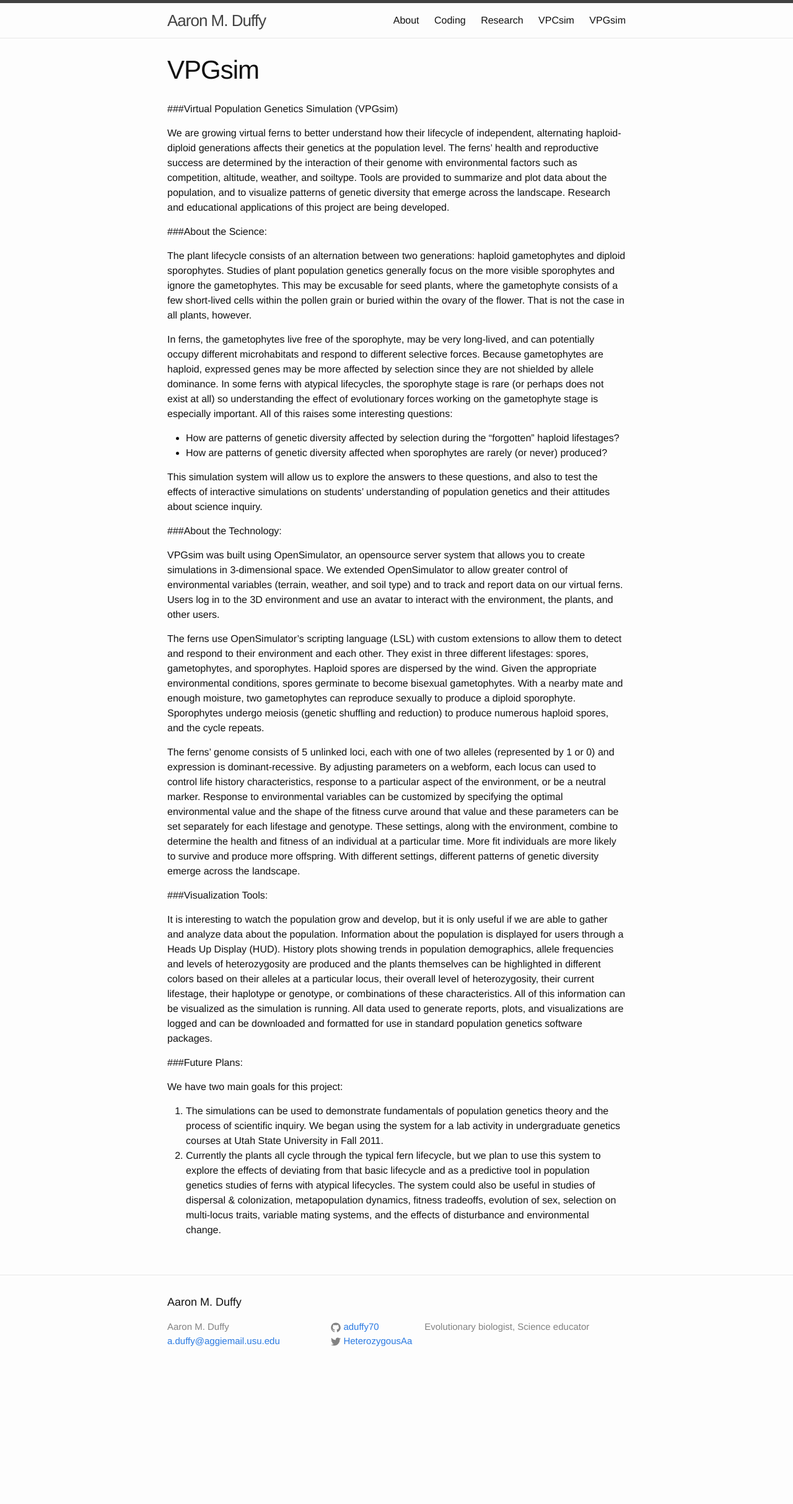
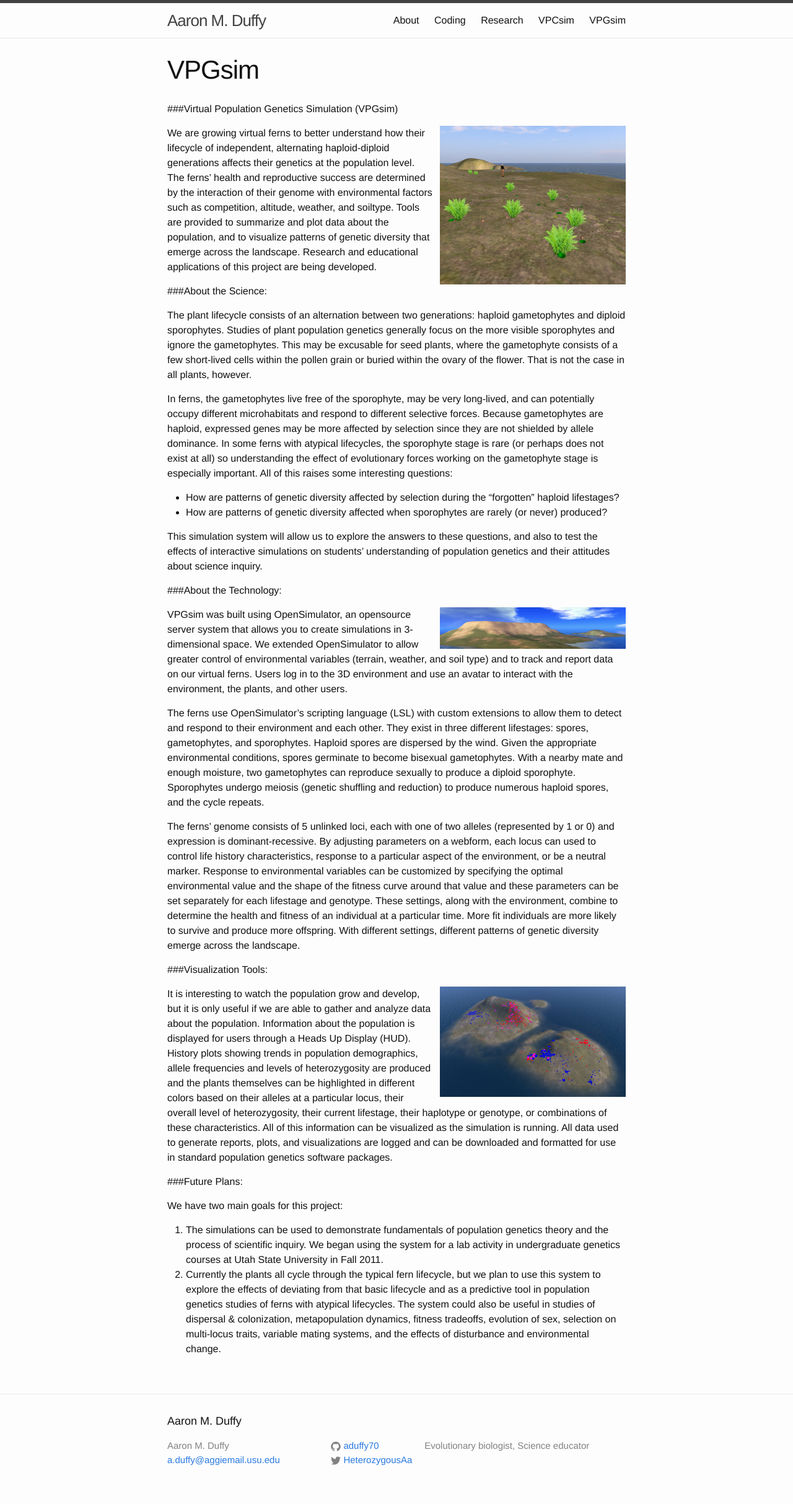
Before and after one commit to aduffy70/aduffy70.github.io, a Jekyll site: the page built from vpgsim.md, in a window 1280 px wide. Shown: the whole page at 62% size. Built offline with Jekyll 4.4.1, drawn with Linux system fonts in a browser that asks for light colours; before the commit the page ends 2235 px from its top, so only the background shows below that.

Commit message:
Added images to VPGsim and VPCsim pages.

```diff
--- a/_sass/_base.scss
+++ b/_sass/_base.scss
@@ -45,6 +45,8 @@ ul, ol, dl, figure,
 img {
     max-width: 100%;
     vertical-align: middle;
+	float: right;
+	margin-left: 10px;
 }
 
 
--- a/vpgsim.md
+++ b/vpgsim.md
@@ -6,6 +6,7 @@ permalink: /vpgsim/
 
 ###Virtual Population Genetics Simulation (VPGsim)
 
+![VPGsim]({{ site.url }}/images/VPGsim_002-300x256.png)
 We are growing virtual ferns to better understand how their lifecycle of independent, alternating haploid-diploid generations affects their genetics at the population level. The ferns' health and reproductive success are determined by the interaction of their genome with environmental factors such as competition, altitude, weather, and soiltype. Tools are provided to summarize and plot data about the population, and to visualize patterns of genetic diversity that emerge across the landscape. Research and educational applications of this project are being developed.
 
 ###About the Science:
@@ -21,6 +22,7 @@ This simulation system will allow us to explore the answers to these questions,
 
 ###About the Technology:
 
+![Virtual Environment]({{ site.url }}/images/VirtualEnvironment-300x67.png)
 VPGsim was built using OpenSimulator, an opensource server system that allows you to create simulations in 3-dimensional space. We extended OpenSimulator to allow greater control of environmental variables (terrain, weather, and soil type) and to track and report data on our virtual ferns. Users log in to the 3D environment and use an avatar to interact with the environment, the plants, and other users.
 
 The ferns use OpenSimulator's scripting language (LSL) with custom extensions to allow them to detect and respond to their environment and each other. They exist in three different lifestages: spores, gametophytes, and sporophytes. Haploid spores are dispersed by the wind. Given the appropriate environmental conditions, spores germinate to become bisexual gametophytes. With a nearby mate and enough moisture, two gametophytes can reproduce sexually to produce a diploid sporophyte. Sporophytes undergo meiosis (genetic shuffling and reduction) to produce numerous haploid spores, and the cycle repeats.
@@ -29,6 +31,7 @@ The ferns' genome consists of 5 unlinked loci, each with one of two alleles (rep
 
 ###Visualization Tools:
 
+![Visualization]({{ site.url }}/images/Visualization1-300x178.png)
 It is interesting to watch the population grow and develop, but it is only useful if we are able to gather and analyze data about the population. Information about the population is displayed for users through a Heads Up Display (HUD). History plots showing trends in population demographics, allele frequencies and levels of heterozygosity are produced and the plants themselves can be highlighted in different colors based on their alleles at a particular locus, their overall level of heterozygosity, their current lifestage, their haplotype or genotype, or combinations of these characteristics. All of this information can be visualized as the simulation is running. All data used to generate reports, plots, and visualizations are logged and can be downloaded and formatted for use in standard population genetics software packages.
 
 ###Future Plans:
```
Also changed, not shown: vpcsim.md (+1 -0 lines), images/VPCsimScreenshot1-300x224.jpg (added), images/VPGsim_002-300x256.png (added), images/VirtualEnvironment-300x67.png (added), images/Visualization1-300x178.png (added).
